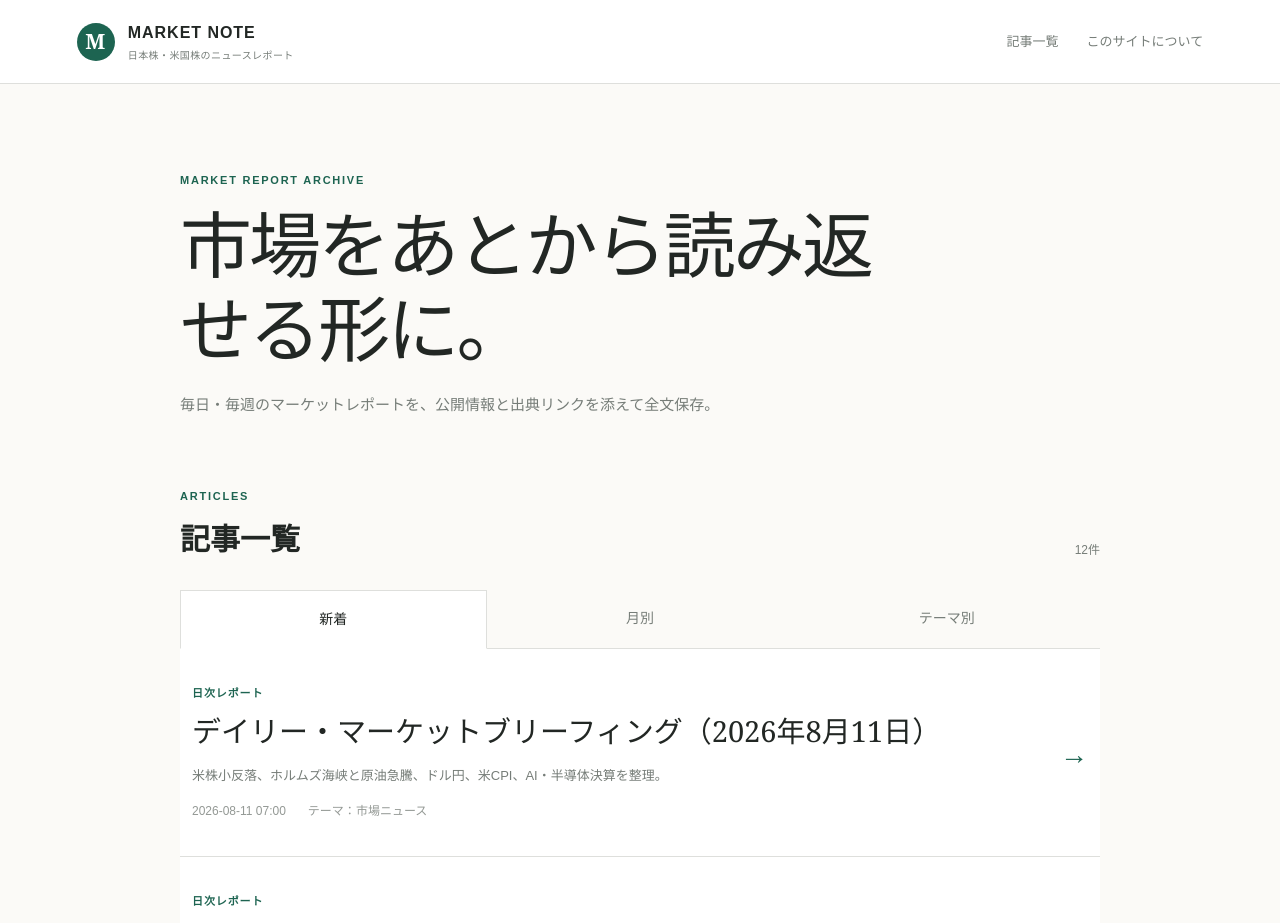
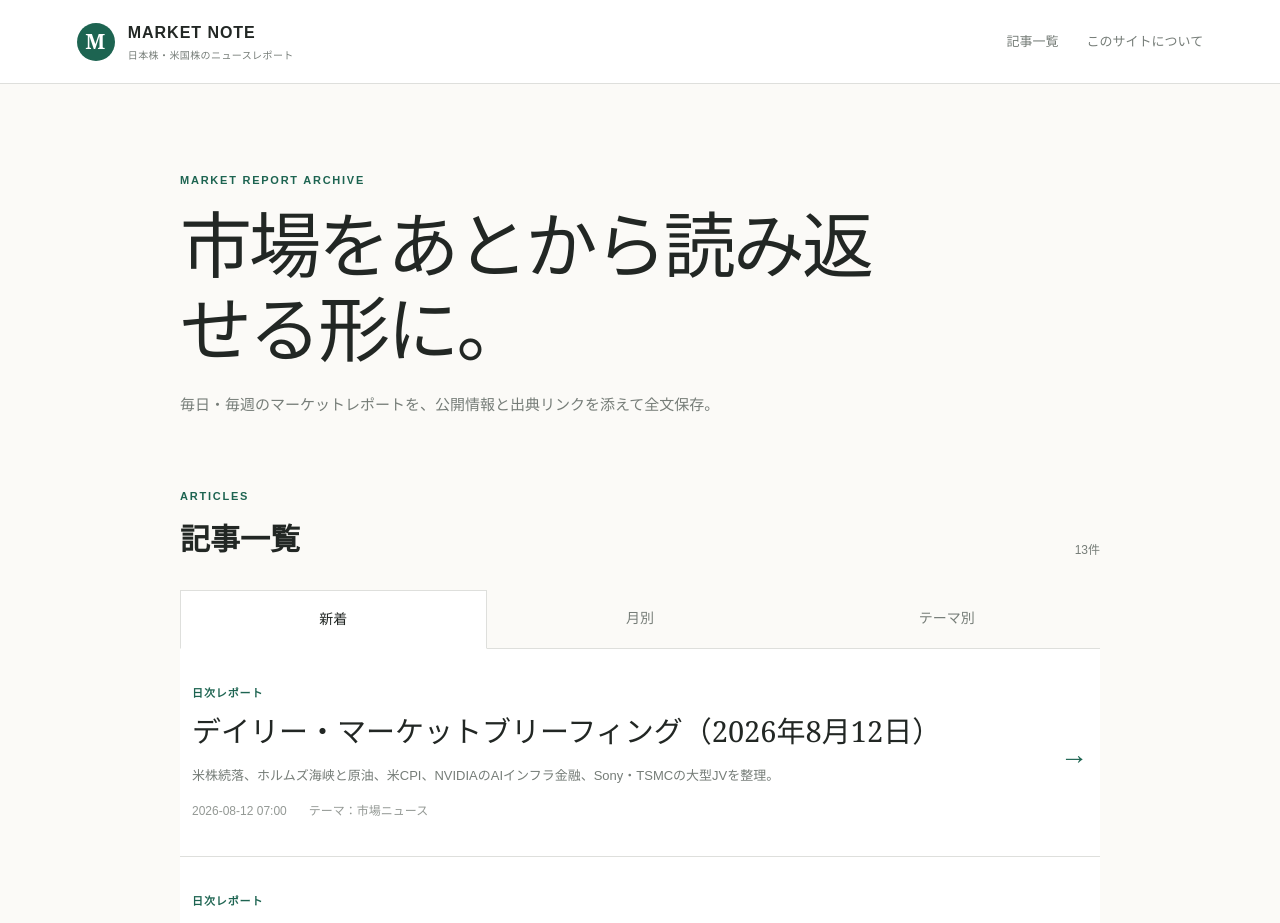
Before and after one commit to market-note-jp/market-note, a Next.js app: page / in a window 1280 px wide. Shown: the top 923 px of the page. Built offline with nearby package versions, Linux system fonts and the light colour scheme.

Commit message:
Add 2026-08-12 briefing to article index

```diff
--- a/app/page.tsx
+++ b/app/page.tsx
@@ -1,6 +1,15 @@
 import Link from "next/link";
 
 const articles = [
+  {
+    kind: "日次レポート",
+    date: "2026-08-12 07:00",
+    dateTime: "2026-08-12T07:00:00+09:00",
+    title: "デイリー・マーケットブリーフィング（2026年8月12日）",
+    excerpt:
+      "米株続落、ホルムズ海峡と原油、米CPI、NVIDIAのAIインフラ金融、Sony・TSMCの大型JVを整理。",
+    href: "/articles/daily-2026-08-12",
+  },
   {
     kind: "日次レポート",
     date: "2026-08-11 07:00",
```
